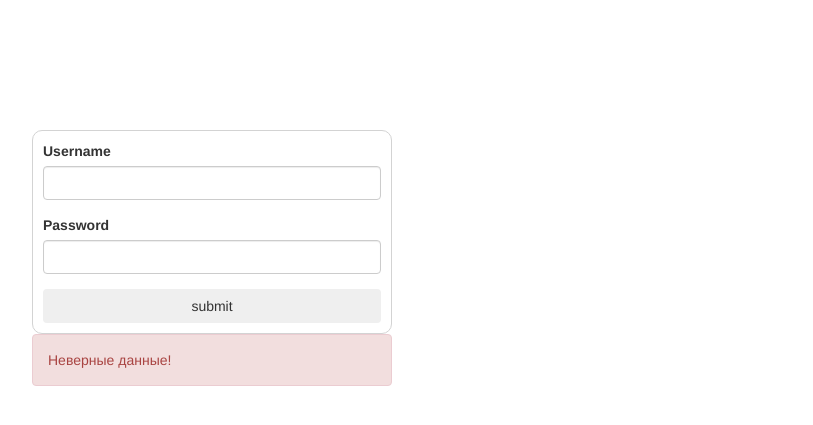
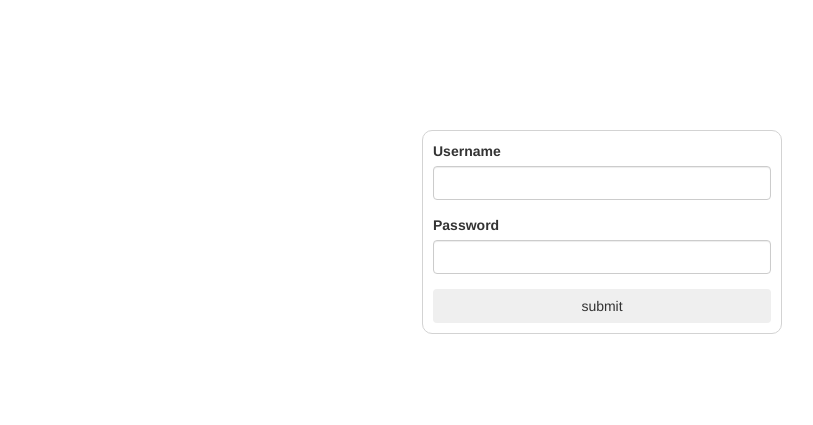
Before and after one commit to CookieManTheGodOfCookies/opts-kafedra, a PHP site: page / in a window 1280 px wide. Shown: the top 425 px of the page, without its empty margins (38-851 px from the left). Run offline with PHP 8.4, Linux system fonts and the light colour scheme; some libraries are stand-ins or nearby versions.

Commit message:
fixed index.php

```diff
--- a/index.php
+++ b/index.php
@@ -5,12 +5,12 @@
     <!-- JQuery -->
     <script src="scripts/jquery-3.3.1.js"></script>
     <!-- Bootstrap CSS -->
-    <link rel="stylesheet" type="text/css" href="css/bootstrap.css">
-    <link rel="stylesheet" type="text/css" href="css/bootstrap-grid.css">
-    <link rel="stylesheet" type="text/css" href="css/bootstrap-reboot.css">
+    <link rel="stylesheet" type="text/css" href="bootstrap/css/bootstrap.css">
+    <link rel="stylesheet" type="text/css" href="bootstrap/css/bootstrap.min.css">
+    <link rel="stylesheet" type="text/css" href="bootstrap/css/bootstrap-theme.css">
+    <link rel="stylesheet" type="text/css" href="bootstrap/css/bootstrap-theme.min.css">
     <!-- Bootstrap JS -->
-    <script src="js/bootstrap.bundle.js"></script>
-    <script src="js/bootstrap.js"></script>
+    <script src="bootstrap/js/bootstrap.js"></script>
     <!-- Custom CSS -->
     <link rel="stylesheet" type="text/css" href="stylesheets/custom_styles.css">
     <title>Авторизация</title>
@@ -19,8 +19,9 @@
 
 
 <div class="container">
-    <div class="row justify-content-md-center">
-        <div class="col-sm-6 col-md-4 col-xs-12" style="margin-top: 130px">
+    <div class="row ">
+        <div class="col-lg-4 col-md-4 col-sm-4"></div>
+        <div class="col-lg-4 col-md-4 col-sm-4" style="margin-top: 130px;">
 
             <div class="col-sm-12 col-md-12 col-xs-12 auth-form-container">
                 <form id="auth-form" method="post">
@@ -36,10 +37,12 @@
                 </form>
             </div>
             <div class="w-100"></div>
-            <div class="alert alert-danger show col-sm-12 col-md-12" id="dangerAlert" role="alert" style="display: none">Неверные данные!
+            <div class="alert alert-danger fade in col-sm-12 col-md-12" id="dangerAlert" role="alert"
+                 style="display: none;">Неверные данные!
             </div>
         </div>
     </div>
+
 </div>
 <script src="scripts/Authorisation.js"></script>
 </body>
```
